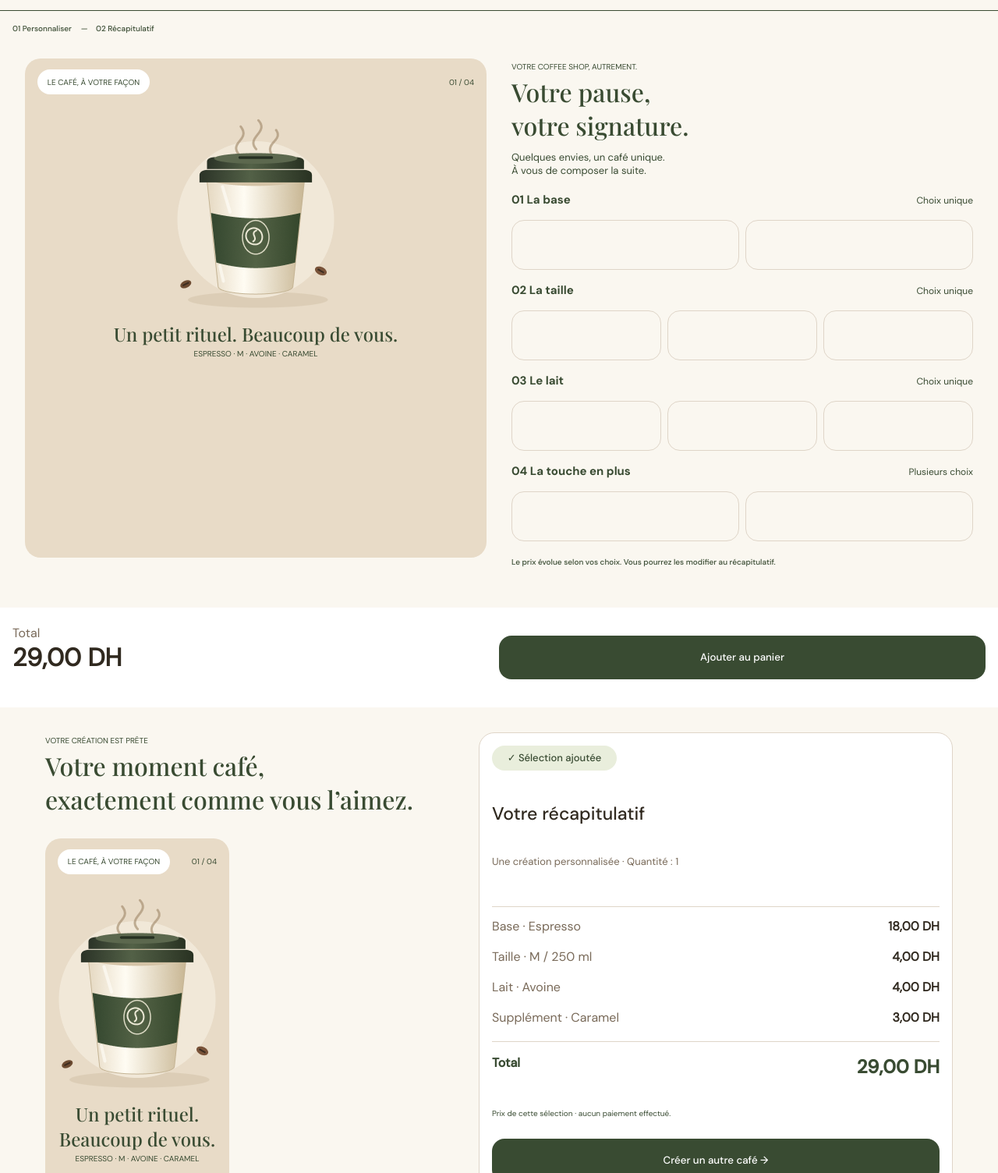
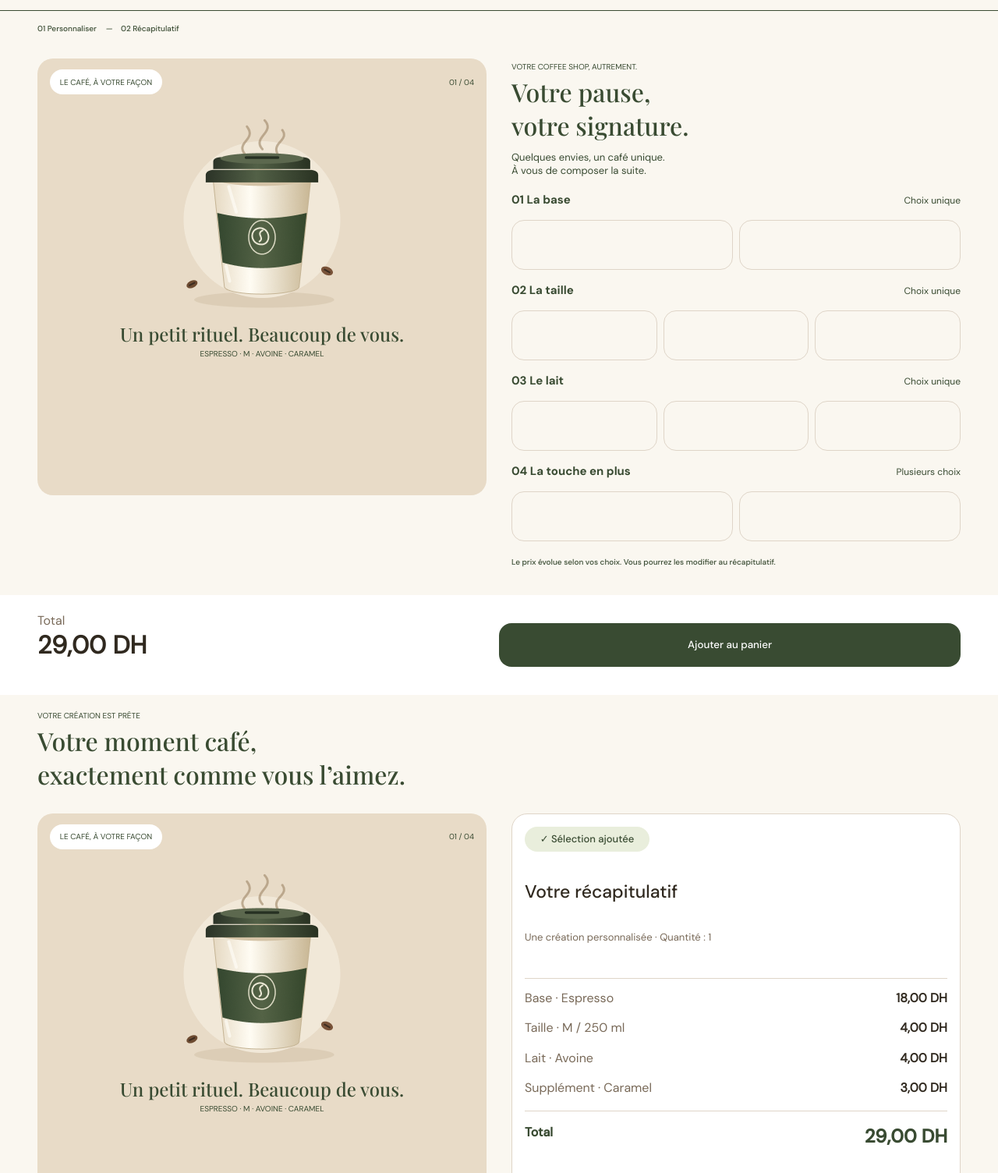
Before and after one commit to elbazgit99/BRUME-Coffe-Shop, a plain HTML site: page index.html in a window 1280 px wide. Shown: the part 102-1606 px from the top of the page at 78% size. Drawn offline with Linux system fonts and the light colour scheme.

Commit message:
feat : compliting responsive desingn

```diff
--- a/index.html
+++ b/index.html
@@ -35,14 +35,14 @@
 
   <main>
 
-    <section class="small-hero">
+    <section id="small-hero">
       <a href="" class="link1 links1-2">01 Personnaliser</a>
       <i>—</i>
       <a href="" class="link2 links1-2">02 Récapitulatif</a>
     </section>
 
     <section id="showCard">
-      <div class="coffeAndForm-section">
+      <div class="coffeAndForm-section" id="coffe-and-form-1-id">
         <article class="coffe-card">
           <div id="upper-coffe-div">
             <small id="coffe-badge">LE CAFÉ, À VOTRE FAÇON</small>
@@ -71,13 +71,12 @@
             <!-- form1 -->
             <form action="" class="form1-4">
               <span class="labels-wrapper">
-                <label for="expresso">01 La base</label>
+                <label for="espresso">01 La base</label>
                 <small class="Choix">Choix unique</small>
               </span>
 
               <span class="base-plus-inpts-spn">
-                <input class="base-plus-inputs" type="radio" name="labase" id="expresso" pattern="[Az-aZ]" minlength=""
-                  maxlength="">
+                <input class="base-plus-inputs" type="radio" name="labase" id="espresso" >
                 <input class="base-plus-inputs" type="radio" name="labase" id="filtre" placeholder="cklick-me">
               </span>
             </form>
@@ -90,9 +89,9 @@
               </span>
 
               <span class="tail-lait-inpts-spn">
-                <input type="radio" name="La-taille" id="tail1">
-                <input type="radio" name="La-taille" id="tail2">
-                <input type="radio" name="La-taille" id="tail3">
+                <input type="radio" name="La-taille" id="taille1">
+                <input type="radio" name="La-taille" id="taille2">
+                <input type="radio" name="La-taille" id="taille3">
               </span>
             </form>
 
@@ -113,7 +112,7 @@
             <!-- form4 -->
             <form action="" class="form1-4">
               <span class="labels-wrapper">
-                <label for="expresso">04 La touche en plus</label>
+                <label for="Caramel">04 La touche en plus</label>
                 <small class="Choix">Plusieurs choix</small>
               </span>
 
@@ -139,18 +138,20 @@
     </section>
 
     <!-- HIDDEN SECTION -->
-    <section class="coffeAndForm-section " id="hiddenCard">
+    <section class="coffeAndForm-section " id="hiddenSection">
       <!-- 1 -->
-      <div class="first-hidden-card">
-        <span class="votre-pauseANDvotre-moment">
-          <small>VOTRE CRÉATION EST PRÊTE</small>
-          <h2>Votre moment café, <br>
-            exactement comme vous l’aimez.</h2>
-        </span>
+      <span class="votre-pauseANDvotre-moment">
+        <small>VOTRE CRÉATION EST PRÊTE</small>
+        <h2>Votre moment café, <br>
+          exactement comme vous l’aimez.</h2>
+      </span>
+      <!-- 2 -->
+       <div id="coffe-card-and-invoice">
+        <div class="first-hidden-card">
 
         <div class="hidden-page-card">
 
-          <article class="coffe-card">
+          <article class="coffe-card" id="coffe-card-2">
             <div id="upper-coffe-div">
               <small id="coffe-badge">LE CAFÉ, À VOTRE FAÇON</small>
               <small>01 / 04</small>
@@ -175,7 +176,7 @@
           </span>
         </div>
       </div>
-      <!-- 2 -->
+      <!-- 3 -->
       <div class="recapitulatif-hidden-card">
 
         <span class="recapitulatif-badge">✓ Sélection ajoutée</span>
@@ -229,6 +230,8 @@
         <button id="create-other-coffe-btn">Créer un autre café →</button>
         <small id="lastSmall"> Votre sélection reste modifiable à tout moment.</small>
       </div>
+       </div>
+
 
     </section>
 
--- a/script.js
+++ b/script.js
@@ -1,7 +1,7 @@
 
 const coffeShop = {
   base: {
-    espresso: { name: "Espresso", price: 18 },
+    espresso: { name: "Espresso", price: 18.00 },
     filtre: { name: "Filtre", price: 16 }
   },
   taille: {
@@ -19,23 +19,69 @@ const coffeShop = {
     vanille: { name: "Vanille", price: 3 }
   }
 };
+// tst
+let espresso = document.getElementById("espresso")
+let espressoPrice = document.getElementById("espressoPrice")
 
 
-let addToCartBtn = document.getElementById("add-to-cart-btn")
-let showCard = document.getElementById("showCard")
-let creatCoffeBtn = document.getElementById("create-other-coffe-btn")
-let hiddenCard = document.getElementById("hiddenCard")
+espresso.innerHTML = coffeShop.base.espresso.name
+espressoPrice.innerHTML = coffeShop.base.espresso.price
 
 
-let hiddState = () => {
+// form1
+let expresso = document.getElementById("expresso")
+
+showData.innerHTML = coffeShop.base.espresso.name
+
+
+
+let filtre = document.getElementById("filtre")
+// form2
+let taille1 = document.getElementById("taille1")
+let taille2 = document.getElementById("taille2")
+let taille3 = document.getElementById("taille3")
+// form3
+let lait1 = document.getElementById("lait1")
+let lait2 = document.getElementById("lait2")
+let lait3 = document.getElementById("lait3")
+// form4
+let Caramel = document.getElementById("Caramel")
+let Vanille = document.getElementById("Vanille")
+
+
+
+
+
+
+
+
+
+
+
+
+
+
+
+
+// display cards
+let showCard = document.getElementById("showCard")
+let addToCartBtn = document.getElementById("add-to-cart-btn")
+
+let hiddenCard = document.getElementById("hiddenCard")
+let creatCoffeBtn = document.getElementById("create-other-coffe-btn")
+
+
+
+// let hiddState = () => {
+//   showCard.style.display = "block"
+// }
+// addToCartBtn.addEventListener("click", hiddState)
+
+
+let showState = () =>{
   showCard.remove()
 }
-addToCartBtn.addEventListener("click", hiddState)
-
-let showState = () =>{
-  hiddenCard.remove()
-}
-creatCoffeBtn.addEventListener("click" , showState)
+addToCartBtn.addEventListener("click" , showState)
 
 // function state () {
 //   if(showState == true) {
--- a/style.css
+++ b/style.css
@@ -118,13 +118,14 @@ header {
 
     }
   }
-  nav{
+
+  nav {
     display: none;
   }
 }
 
 main {
-  .small-hero {
+  #small-hero {
     font-size: x-small;
     font-family: "DM-Sans-Medium";
     padding: 1rem;
@@ -238,6 +239,7 @@ main {
     /* 2 */
     #byCoffe-form {
       padding-bottom: 1rem;
+
       fieldset {
         border: none;
 
@@ -251,7 +253,7 @@ main {
             content: "✓";
             position: relative;
             top: 8px;
-            left: 10px;
+            left: 15px;
           }
 
           .labels-wrapper {
@@ -277,6 +279,7 @@ main {
         font-family: "DM-Sans-Medium";
       }
     }
+
     input {
       appearance: none;
       border: solid 1px #DFD5C8;
@@ -284,11 +287,11 @@ main {
       width: 100%;
       border-radius: 1rem;
     }
+
     .base-plus-inpts-spn {
       display: flex;
       gap: 0.5rem;
       justify-content: space-between;
-      grid-auto-flow: rows;
 
     }
 
@@ -342,7 +345,9 @@ main {
 
 
 
-  #hiddenCard {
+  #hiddenSection {
+
+    /* display: none; */
     .recapitulatif-hidden-card {
       display: grid;
       row-gap: 1rem;
@@ -455,11 +460,6 @@ main {
   }
 }
 
-/* @media(prefers-color-scheme: dark){
-  body{
-    background-color: #394B32;
-  }
-} */
 
 @media screen and (min-width : 720px) {
 
@@ -476,43 +476,73 @@ main {
     font-size: small;
     font-weight: lighter;
   }
-  #nav-wrapper{
+
+  #nav-wrapper {
     padding: 1rem !important;
   }
+
   nav {
     display: block !important;
-    ul{
+
+    ul {
       display: flex;
       font-size: small;
       column-gap: 2rem;
       white-space: nowrap;
-      a:visited{
+
+      a:visited {
         color: #394B32;
       }
     }
   }
-  .hiddenCard{
-    display: flex;
+
+  #small-hero {
+    padding: 1rem 3rem !important;
+  }
+
+  #coffe-and-form-1-id {
+    padding: 1rem 3rem;
+    display: flex !important;
+    justify-content: space-between !important;
+    column-gap: 2rem;
+  }
+
+  #total-sec {
+    padding: 1rem 3rem !important;
+  }
+
+  #hiddenSection {
+    padding: 1rem 3rem !important;
 
   }
-  .coffeAndForm-section{
+
+  #coffe-card-and-invoice {
     display: flex;
-    width: 100%;
-    justify-content: space-around;
+    justify-content: space-between;
     column-gap: 2rem;
-    padding: 2rem !important;
-    #byCoffe-form{
+  }
+
+  #byCoffe-form {
     width: 50%;
   }
-  }
-  .hidden-page-card{
+
+  .hidden-page-card {
     width: 100% !important;
   }
-  .coffe-card{
+
+  .coffe-card {
     width: 50% !important;
-      max-height: 80vh;
+    max-height: 70vh;
   }
-  .recapitulatif-hidden-card{
-    width: 50%;
+
+  .recapitulatif-hidden-card {
+    width: 50% !important;
   }
+
+  #coffe-card-2 {
+    height: 80vh !important;
+    width: 45vw !important;
+
   }
+
+}
```
Lines whose indentation alone changed are shown as unchanged.
